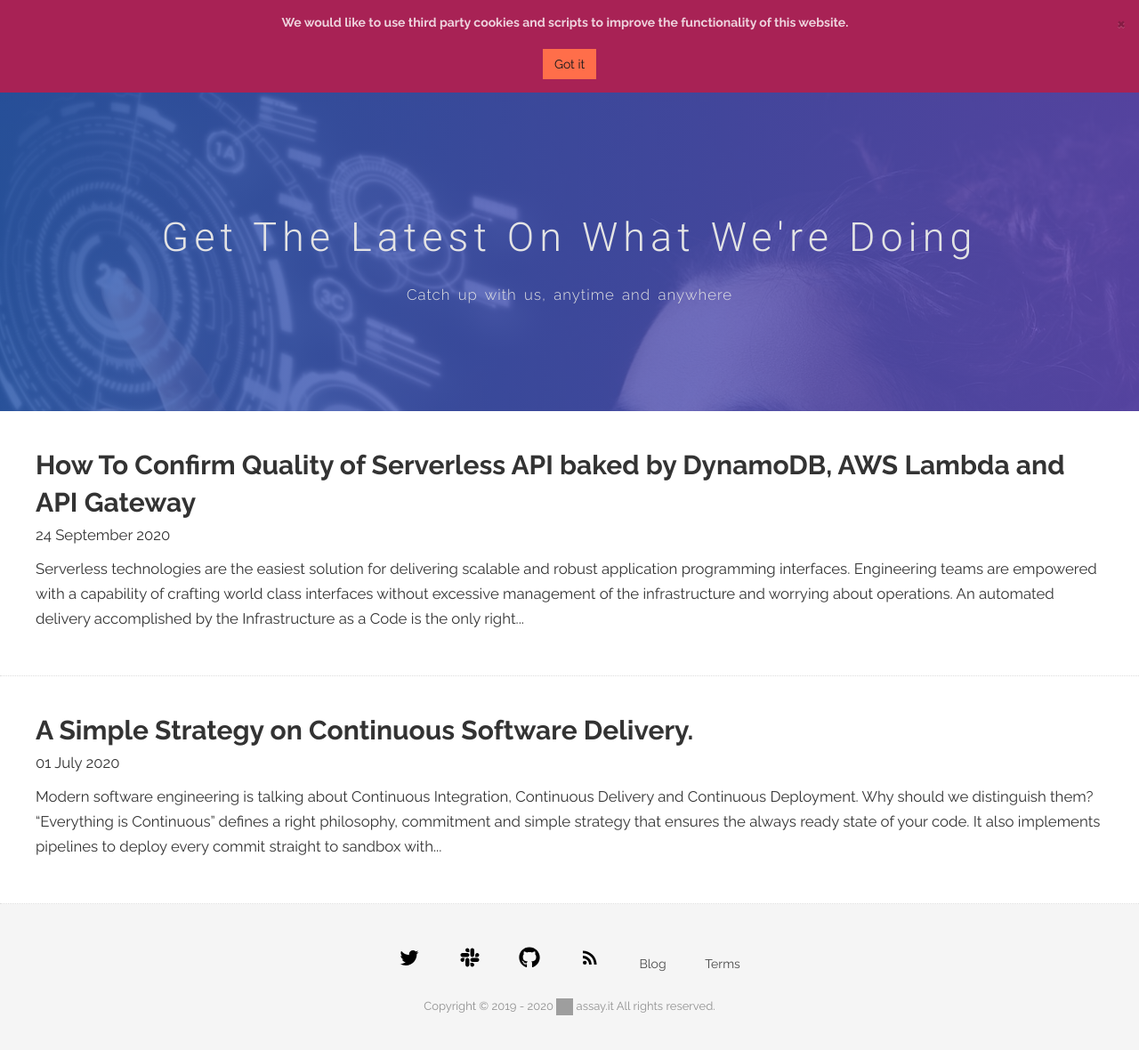
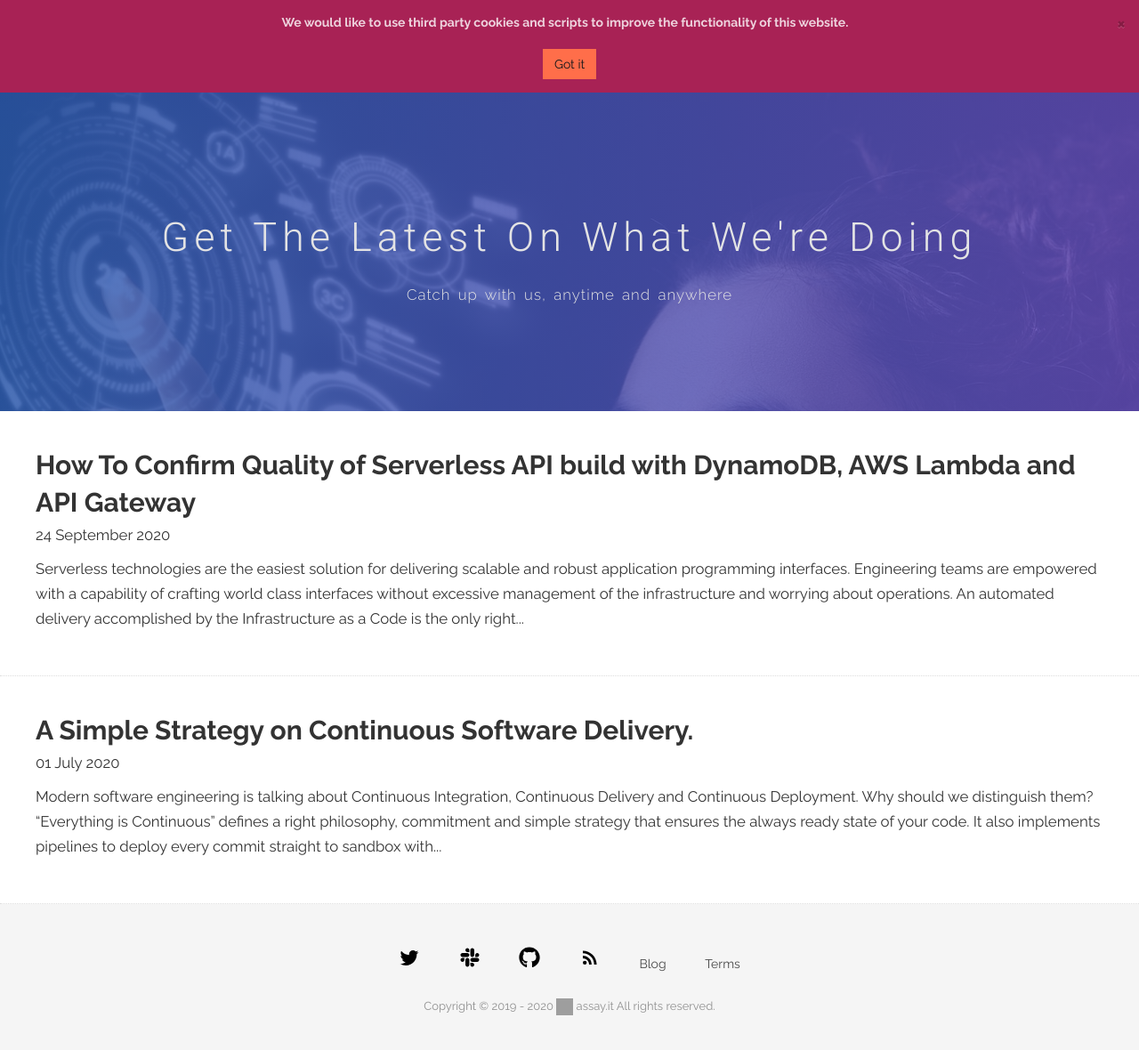
Before and after one commit to assay-it/assay-it.github.io, a Jekyll site: the page built from blog.html, in a window 1280 px wide and 1208 px high. Shown: the top 1180 px of the window at 89% size. Built offline with Jekyll 4.4.1, drawn with Linux system fonts in a browser that asks for light colours; nearby versions of some CDN libraries; some web fonts are replaced; grey boxes are pictures that could not be loaded.

Commit message:
update title of b;og post

```diff
--- a/_posts/2020-09-24-confirm-quality-of-serverless-api.md
+++ b/_posts/2020-09-24-confirm-quality-of-serverless-api.md
@@ -1,7 +1,7 @@
 ---
 layout: post
 title: |
-  How To Confirm Quality of Serverless API baked by DynamoDB, AWS Lambda and API Gateway
+  How To Confirm Quality of Serverless API build with DynamoDB, AWS Lambda and API Gateway
 date: 2020-09-24
 author: assay.it
 description: |
```
